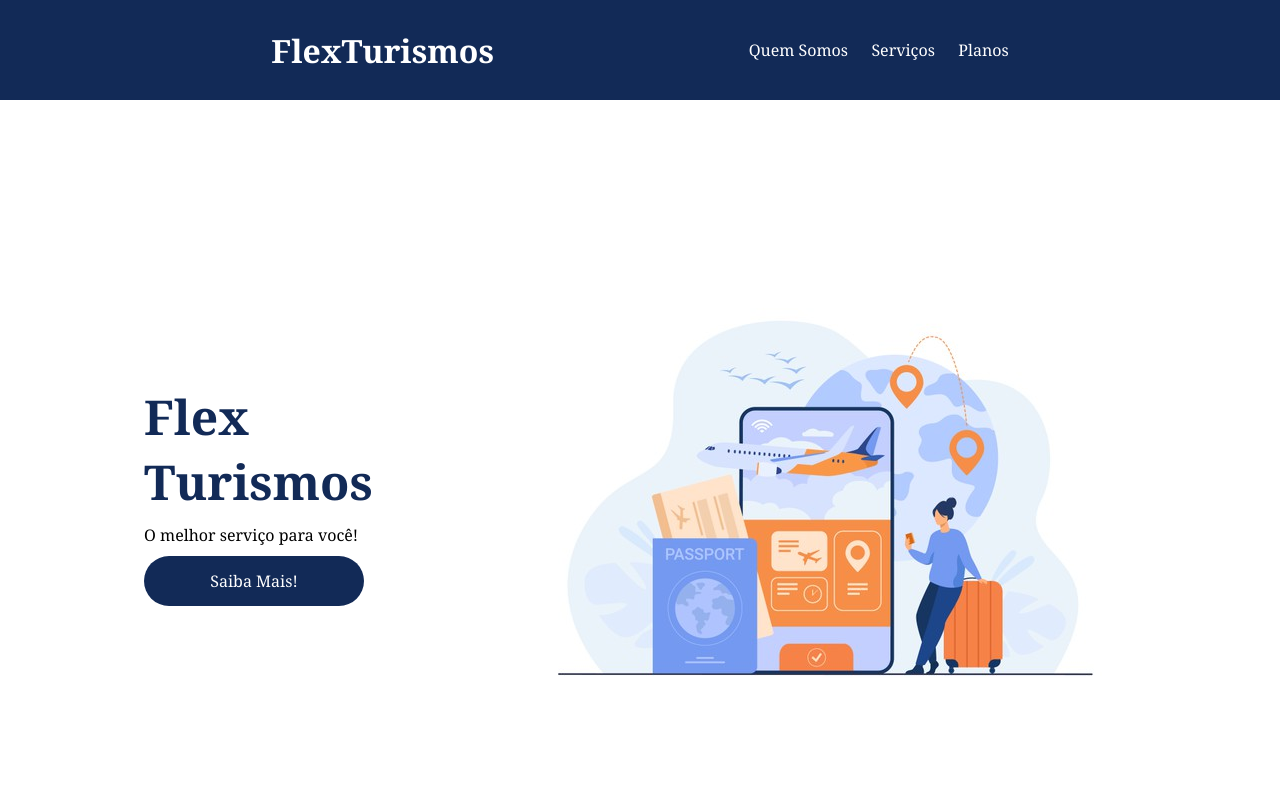
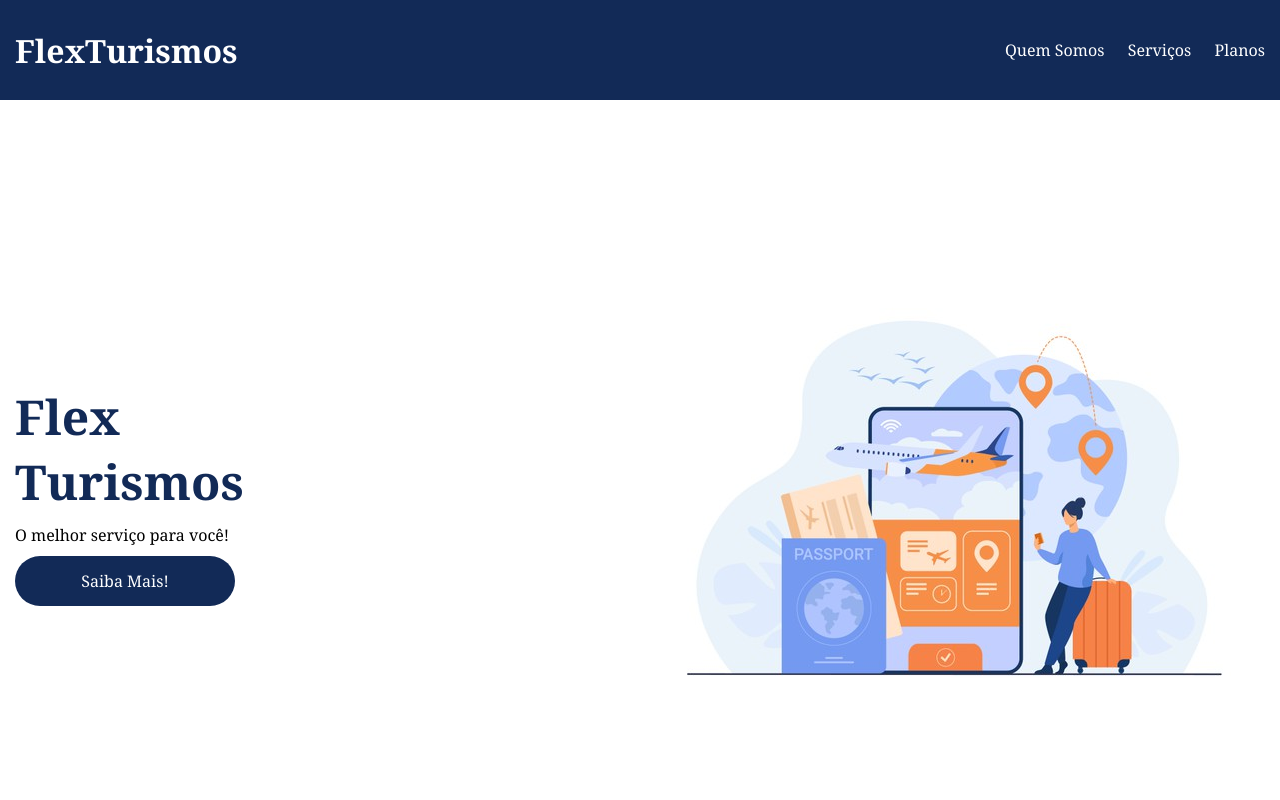
Before and after one commit to AdilsonSena/project-flex-box-dio, a plain HTML site: page flex-projeto/index.html in a window 1280 px wide. Shown: the top 800 px of the page. Drawn offline with Linux system fonts and the light colour scheme.

Commit message:
FEAT: Substituido no css (header .menu space-around) por space-between

```diff
--- a/flex-projeto/style.css
+++ b/flex-projeto/style.css
@@ -21,7 +21,7 @@ div img {
 
 .flex-container {
     display: flex;
-    max-width: 992px;
+    max-width: 1250px;
     margin: auto;
     width: 100%;
 }
@@ -47,7 +47,7 @@ header .list-items {
 }
 
 header .menu {
-    justify-content: space-around;
+    justify-content: space-between;
 }
 
 .apresentacao {
```
